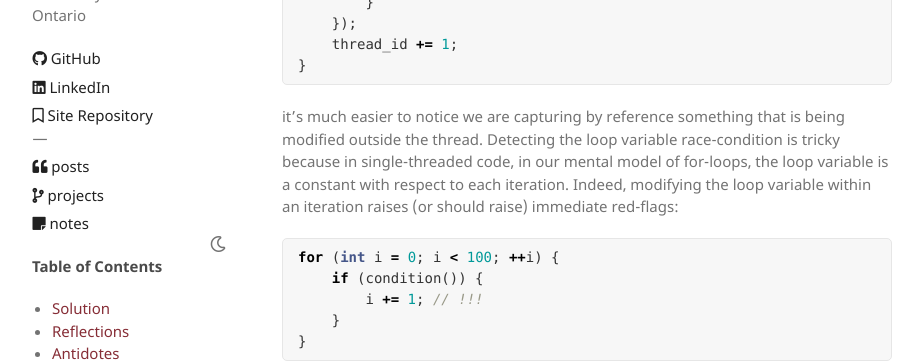
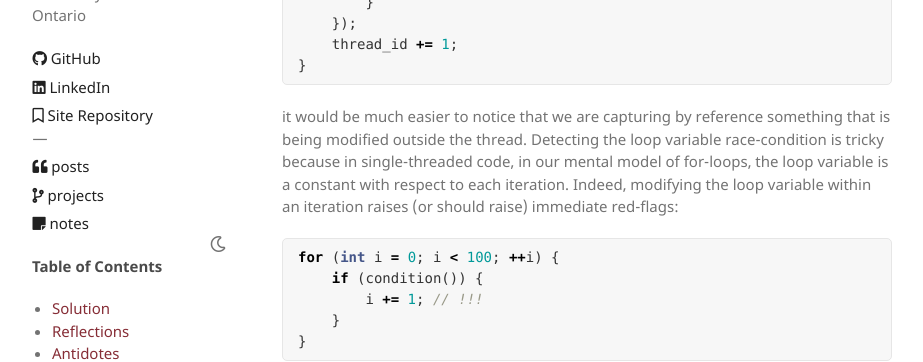
Before and after one commit to davidtranhq/davidtranhq.github.io, a Jekyll site: the page built from _posts/2024-02-18-bug-post-mortem-race-condition.md, in a window 1280 px wide and 900 px high, scrolled down 3006 px. Shown: the part 154-516 px from the top of the window, without its empty margins (153-1076 px from the left). Built offline with Jekyll 4.4.1, drawn with Linux system fonts in a browser that asks for light colours.

Commit message:
Fix postmortem

````diff
--- a/_posts/2024-02-18-bug-post-mortem-race-condition.md
+++ b/_posts/2024-02-18-bug-post-mortem-race-condition.md
@@ -141,7 +141,7 @@ for (auto i = 0; i < num_threads; ++i) {
 }
 ```
 
-it's much easier to notice we are capturing by reference something that is being modified outside the thread. Detecting the loop variable race-condition is tricky because in single-threaded code, in our mental model of for-loops, the loop variable is a constant with respect to each iteration. Indeed, modifying the loop variable within an iteration raises (or should raise) immediate red-flags:
+it would be much easier to notice that we are capturing by reference something that is being modified outside the thread. Detecting the loop variable race-condition is tricky because in single-threaded code, in our mental model of for-loops, the loop variable is a constant with respect to each iteration. Indeed, modifying the loop variable within an iteration raises (or should raise) immediate red-flags:
 
 ```c++
 for (int i = 0; i < 100; ++i) {
````
